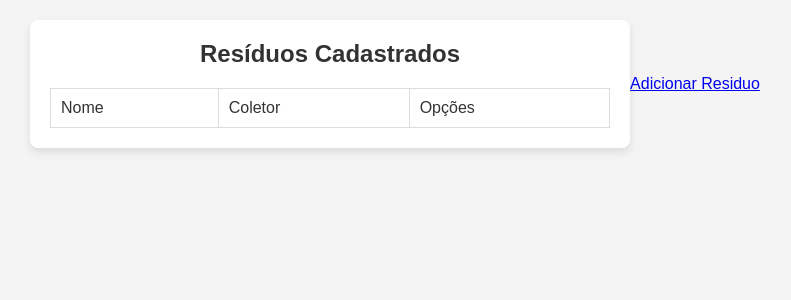
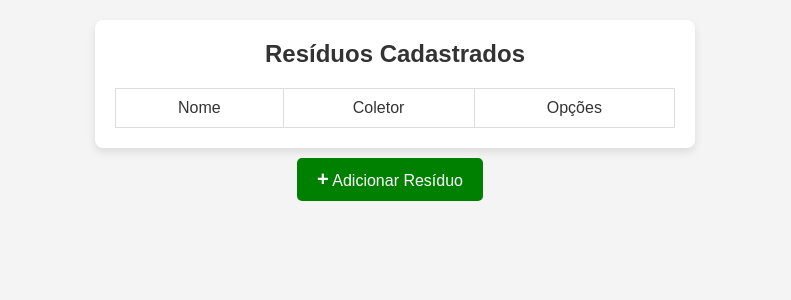
Before and after one commit to mikaKlein/ReciclaIF, a PHP site: page / in a window 1280 px wide. Shown: the part 58-358 px from the top of the page, without its empty margins (245-1036 px from the left). Run offline with PHP 8.4, Linux system fonts and the light colour scheme; data that the repository does not hold is empty.

Commit message:
CRUD finalizado

```diff
--- a/editarResiduo.php
+++ b/editarResiduo.php
@@ -75,7 +75,10 @@ if(isset($_POST['botao'])){
                 <label for="imagem">Adicionar Imagem</label>
                 <input type="file" id="imagem" name="imagem" accept="image/*">
                 <?php if ($imagem): ?>
-                    <p>Imagem atual: <img src="<?php echo $imagem; ?>" alt="Imagem do resíduo" width="100"></p>
+                    <div class="imagem-container">
+                        <p>Imagem atual:</p>
+                        <img src="<?php echo $imagem; ?>" alt="Imagem do resíduo" width="100">
+                    </div>
                 <?php endif; ?>
             </div>
 
--- a/index.php
+++ b/index.php
@@ -38,15 +38,20 @@ $residuos = Residuo::findall();
 
                     echo "<td><img src='{$caminho_imagem}' width='50px'></td>";
                     echo "<td>
-                            <a href='editarResiduo.php?idResiduo={$residuo->getIdResiduo()}'>Editar</a>
-                            <a href='deletarResiduo.php?idResiduo={$residuo->getIdResiduo()}'>Excluir</a>
+                            <a href='visualizarResiduo.php?idResiduo={$residuo->getIdResiduo()}' class='btn-visualizar'>Visualizar</a>
+                            <a href='editarResiduo.php?idResiduo={$residuo->getIdResiduo()}' class='btn-editar'>Editar</a>
+                            <a href='deletarResiduo.php?idResiduo={$residuo->getIdResiduo()}' class='btn-excluir'>Excluir</a>
                         </td>";
                     echo "</tr>";
                 }
                 ?>
             </table>
         </div>
-        <a href='cadastrarResiduo.php'>Adicionar Residuo</a>
+        <a href='cadastrarResiduo.php' class='btn-add'>
+            <button class="btn-add-residuo">
+                <span class="btn-add-text">+</span> Adicionar Resíduo
+            </button>
+        </a>
     </main>
 </body>
 </html>
--- a/style.css
+++ b/style.css
@@ -30,6 +30,7 @@ header .usuario {
 
 main {
     display: flex;
+    flex-direction: column;
     justify-content: center;
     align-items: center;
     padding: 20px;
@@ -111,11 +112,12 @@ table {
 
 table, th, td {
     border: 1px solid #ddd;
+    border-collapse: collapse; /* Garante que a borda da tabela seja uniforme */
 }
 
 th, td {
     padding: 10px;
-    text-align: left;
+    text-align: center; /* Alinha o conteúdo ao centro */
 }
 
 th {
@@ -136,3 +138,159 @@ p {
     font-size: 16px;
     color: #888;
 }
+a {
+    text-decoration: none; /* Remove o sublinhado */
+    padding: 10px 15px;
+    border-radius: 5px;
+    display: inline-block;
+    margin-right: 10px; /* Espaçamento entre os botões */
+    font-weight: bold;
+    text-align: center;
+}
+.btn-visualizar {
+    background-color: #2196F3; /* Cor azul para visualizar */
+    color: white;
+    border: 1px solid #2196F3; /* Borda azul */
+}
+
+/* Botão Editar (cor azul) */
+.btn-editar {
+    background-color: #4CAF50; /* Cor verde para editar */
+    color: white;
+    border: 1px solid #4CAF50; /* Borda verde */
+}
+
+.btn-editar:hover {
+    background-color: #45a049; /* Efeito ao passar o mouse */
+}
+
+/* Botão Excluir (cor vermelha) */
+.btn-excluir {
+    background-color: red; /* Cor vermelha para excluir */
+    color: white;
+    border: 1px solid red; /* Borda vermelha */
+}
+
+.btn-excluir:hover {
+    background-color: darkred; /* Efeito ao passar o mouse */
+}
+
+.btn-add-residuo {
+    background-color: green;
+    color: white;
+    border: none;
+    padding: 10px 20px;
+    text-align: center;
+    text-decoration: none;
+    display: inline-block;
+    font-size: 16px;
+    border-radius: 5px;
+}
+
+.btn-add-text {
+    font-size: 20px;
+    font-weight: bold;
+}
+
+/* Estilo para o link em si (opcional) */
+.btn-add {
+    text-decoration: none; /* Evita que o link tenha sublinhado */
+}
+
+/* Container de Visualização */
+.visualizar-container {
+    background-color: white;
+    padding: 20px;
+    border-radius: 8px;
+    width: 100%;
+    max-width: 800px;
+    box-shadow: 0 4px 8px rgba(0, 0, 0, 0.1);
+}
+
+.visualizar-container h2 {
+    font-size: 28px;
+    margin-bottom: 20px;
+    text-align: center;
+}
+
+/* Layout das Informações */
+.residuo-info,
+.coletor-info {
+    display: flex;
+    align-items: center;
+    margin-bottom: 20px;
+}
+
+.residuo-info img,
+.coletor-info img {
+    margin-right: 20px;
+    border-radius: 8px;
+    max-width: 150px;
+}
+
+.residuo-info div,
+.coletor-info div {
+    font-size: 18px;
+    color: #333;
+}
+
+/* Estilo do Coletor */
+.coletor-info div {
+    font-weight: bold;
+}
+
+/* Botões de Ação */
+.button-container {
+    text-align: center;
+    margin-top: 20px;
+}
+
+.button-container a {
+    text-decoration: none;
+    margin: 10px;
+    padding: 10px 20px;
+    border-radius: 5px;
+    font-weight: bold;
+    color: white;
+    display: inline-block;
+    transition: background-color 0.3s ease;
+}
+
+/* Botão Voltar (azul) */
+.btn-voltar {
+    background-color: #2196F3;
+    color: white;
+    border: 1px solid #2196F3;
+}
+
+.btn-voltar:hover {
+    background-color: #1976D2;
+}
+
+.btn-novo {
+    background-color: #FF9800;
+    color: white;
+    border: 1px solid #FF9800;
+}
+
+.btn-novo:hover {
+    background-color: #F57C00;
+}
+
+.imagem-container {
+    text-align: center;
+    margin-top: 20px;
+}
+
+.imagem-container img {
+    max-width: 100%;
+    height: auto;
+    border-radius: 8px;
+}
+
+.imagem-container p {
+    font-size: 16px;
+    color: #333;
+    margin-bottom: 10px;
+    font-weight: bold;
+}
```
Also changed, not shown: visualizarResiduo.php (+65 -0 lines), imagensResiduos/6741de3464620_Captura de tela 2024-05-02 132043.png (added).
